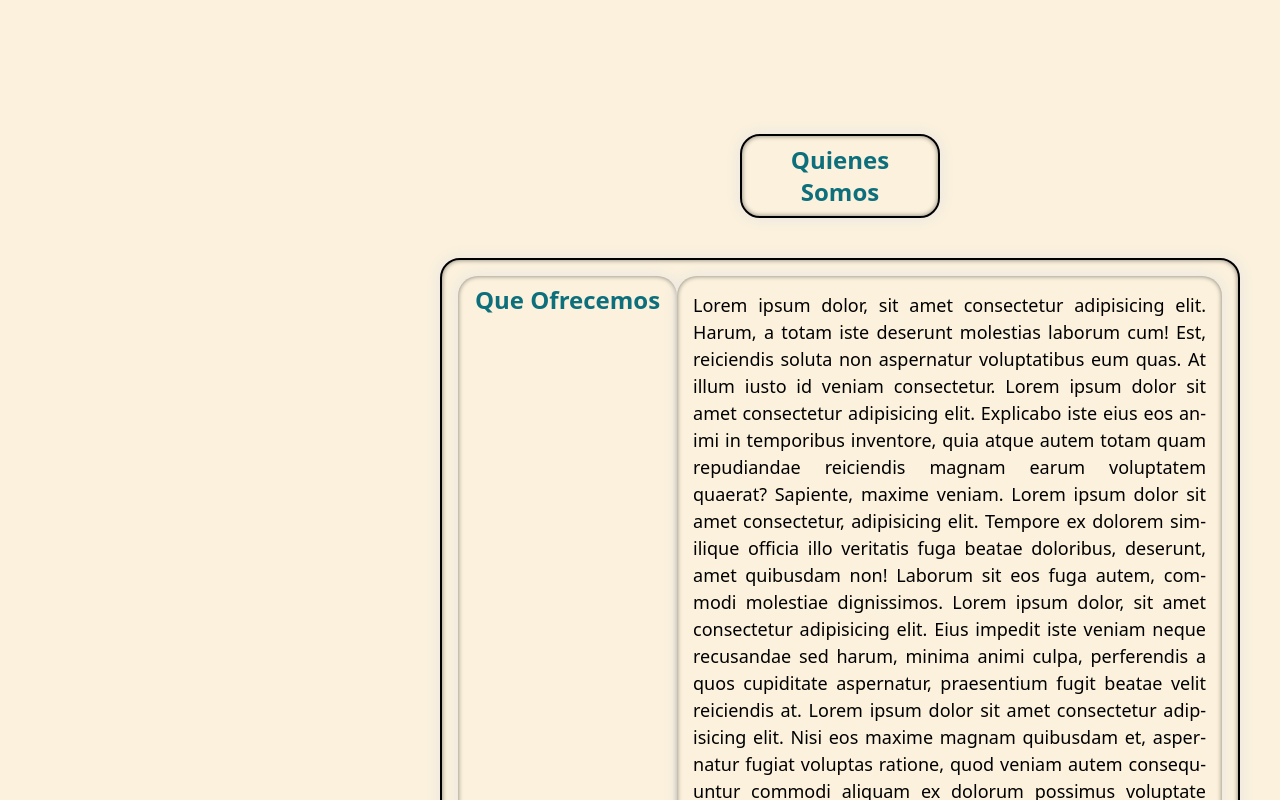
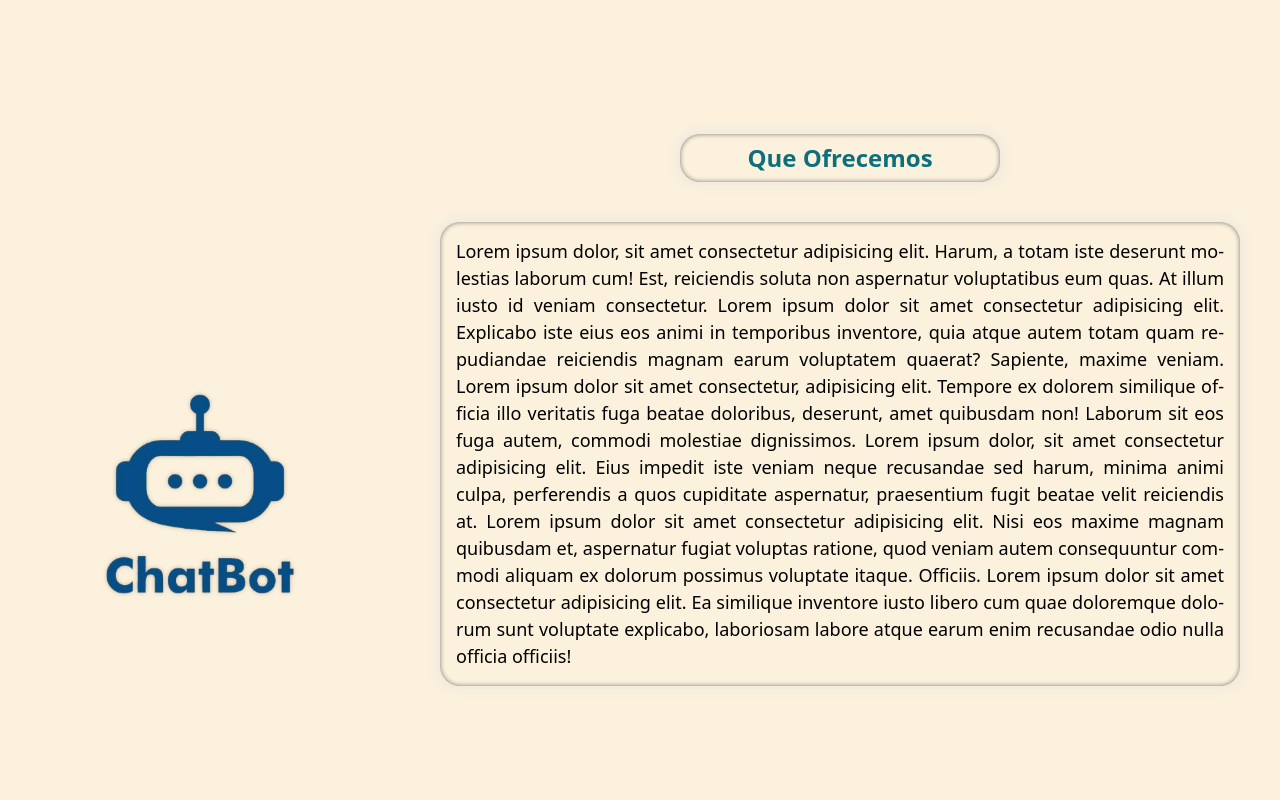
Before and after one commit to yhonder710/web-servicios, a React (Vite) app: page / in a window 1280 px wide. Shown: the part 720-1520 px from the top of the page. Built offline with nearby package versions, Linux system fonts and the light colour scheme.

Commit message:
lista las seccion 2

```diff
--- a/src/components/organismos/QueOfrecemos.tsx
+++ b/src/components/organismos/QueOfrecemos.tsx
@@ -4,10 +4,6 @@ export function QueOfrecemos() {
   return (
     <section className="w-full h-[100vh] flex flex-row-reverse items-center">
       <section className="w-220 h-full flex flex-col items-center p-10 gap-10">
-        <div className="w-50 flex border-2 rounded-3xl justify-center p-2 subTitle ">
-          <h2 className="text-[#0E6F7C] font-bold text-2xl">Quienes Somos</h2>
-        </div>
-        <section className="w-200 flex border-2 rounded-3xl justify-center p-4 subTitle ">
         <div className="w-80 flex justify-center p-2 subTitle">
           <h2 className="text-[#0E6F7C] font-bold text-2xl">Que Ofrecemos</h2>
         </div>
@@ -25,6 +21,5 @@ export function QueOfrecemos() {
         <img src={Imagen} alt="" className="Imagenes" />
       </section>
     </section>
-    </section>
   )
 }
```
Lines whose indentation alone changed are shown as unchanged.
